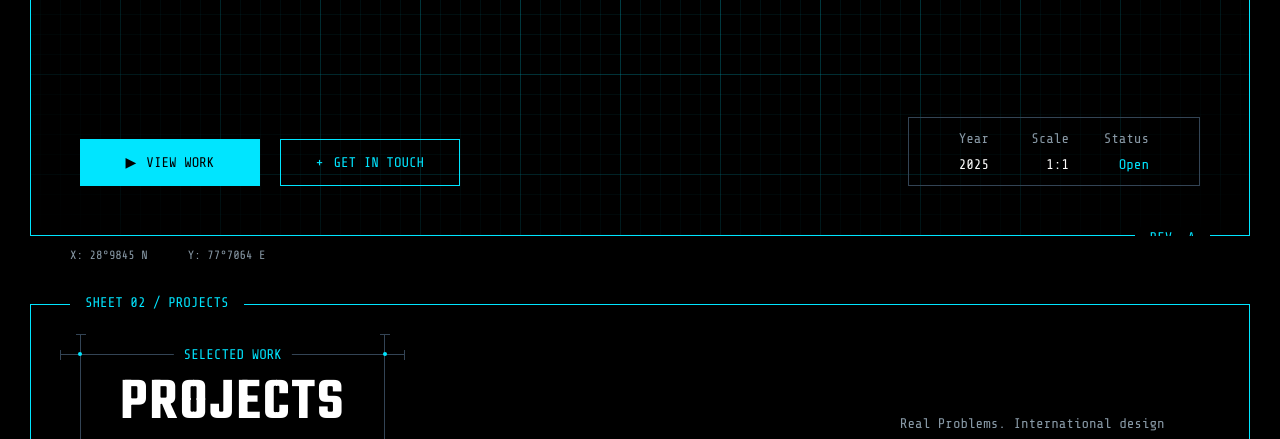
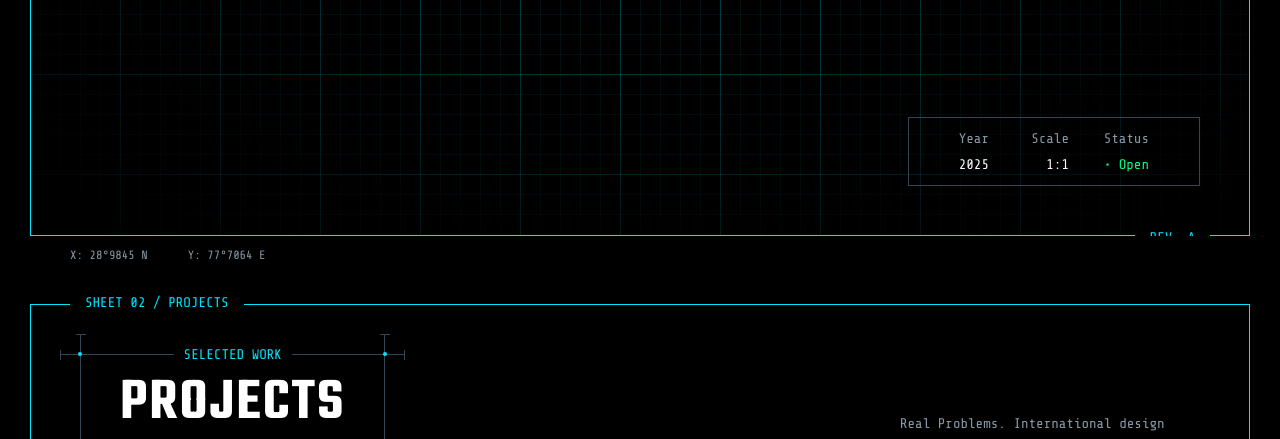
Before and after one commit to kashyapeeshika/Protfolio, a plain HTML site: page index.html in a window 1280 px wide. Shown: the part 661-1100 px from the top of the page. Drawn offline with nearby package versions, Linux system fonts and the light colour scheme; a web font is replaced by a local one.

Commit message:
updated portfolio

```diff
--- a/index.html
+++ b/index.html
@@ -84,19 +84,19 @@
                 </div>
 
                 <div class="hero-footer">
-                    <div class="hero-actions">
+                    <!--<div class="hero-actions">
                         <a href="https://www.figma.com/@eeshika" target="_blank" class="btn btn-cyan hover-reveal"
                             data-hover-img="assests\figma.png"><span class="icon">▶</span> VIEW WORK</a>
                         <a href="mailto:kashyapeeshika@gmail.com" class="btn btn-outline btn-contact"><span
                                 class="icon icon-plus">+</span><span class="icon icon-mail">✉</span> GET IN TOUCH</a>
-                    </div>
+                    </div>-->
 
                     <div class="hero-meta">
                         <div class="meta-headers">
                             <span>Year</span><span>Scale</span><span>Status</span>
                         </div>
                         <div class="meta-values">
-                            <span>2025</span><span>1:1</span><span class="status-open">Open</span>
+                            <span>2025</span><span>1:1</span><span class="status-open">• Open</span>
                         </div>
                     </div>
                 </div>
--- a/styles.css
+++ b/styles.css
@@ -479,10 +479,10 @@ a {
 
 .hero-footer {
     display: flex;
-    justify-content: space-between;
     width: 100%;
     margin-top: 140px;
-    align-items: flex-end;
+    align-items: end;
+    justify-content: flex-end;
 }
 
 .hero-actions {
@@ -520,7 +520,8 @@ a {
 }
 
 .btn-outline:hover {
-    background-color: var(--cyan-dim);
+    background-color: var(--cyan);
+    color: var(--bg);
 }
 
 .figma-icon {
@@ -549,7 +550,7 @@ a {
 }
 
 .status-open {
-    color: var(--cyan);
+    color: var(--green);
 }
 
 /* SECTION HEADERS */
```
